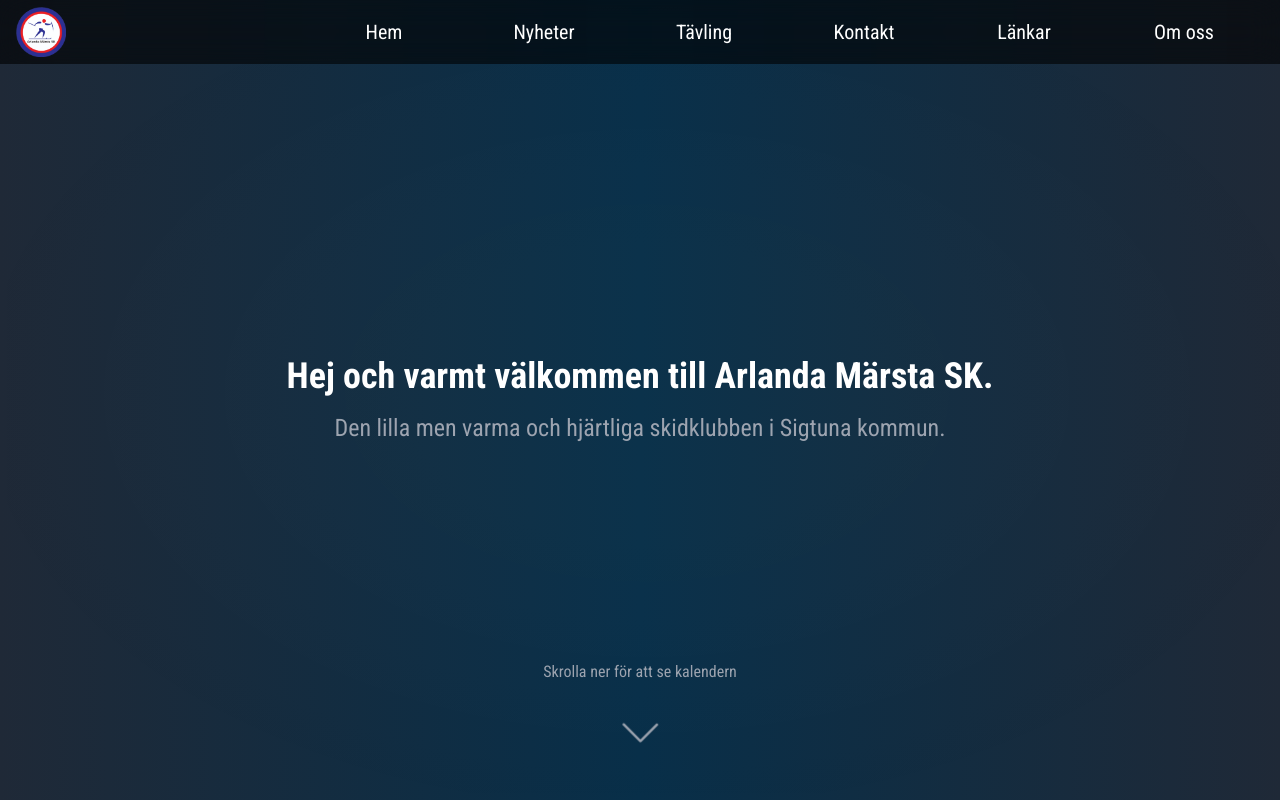
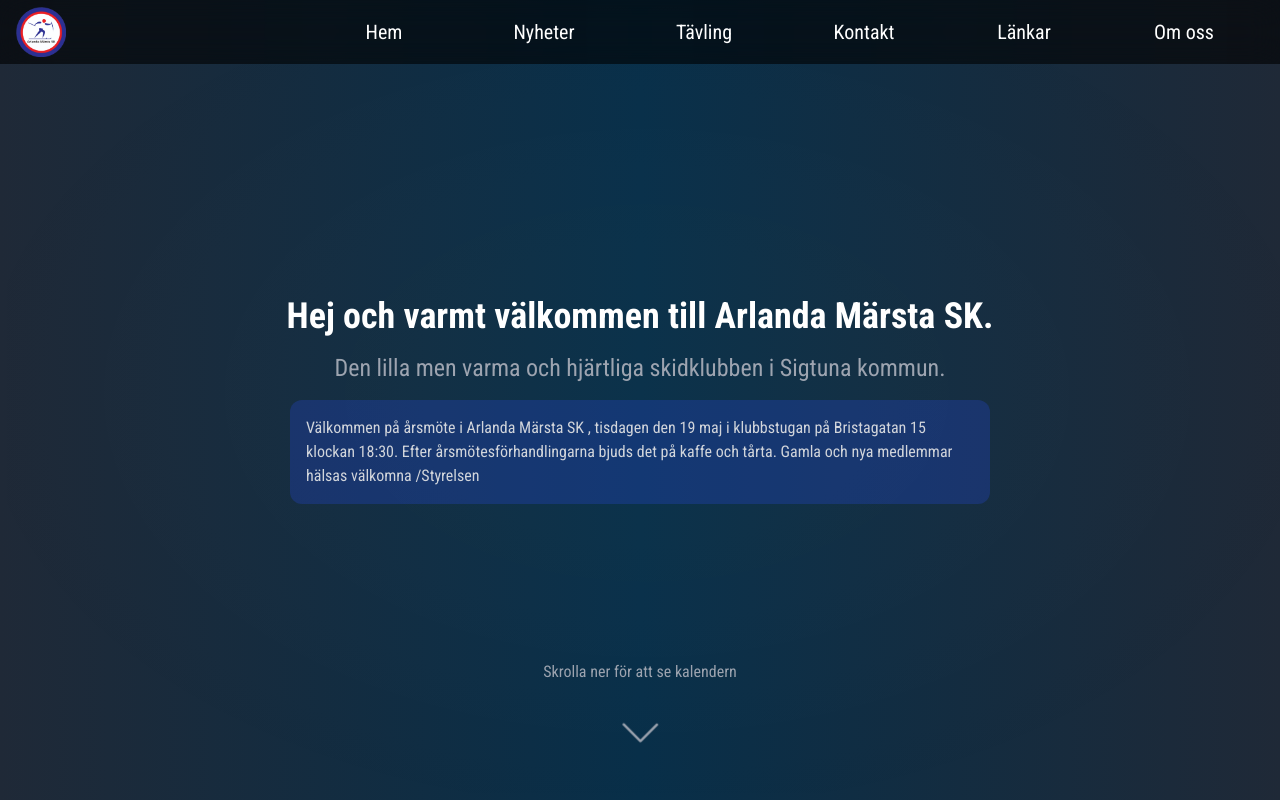
Before and after one commit to AdrianBrignoli/amsk, a Next.js app: page / in a window 1280 px wide. Built offline with nearby package versions, Linux system fonts and the light colour scheme.

Commit message:
styrelsemote

```diff
--- a/src/app/components/home/HomePage.tsx
+++ b/src/app/components/home/HomePage.tsx
@@ -1,9 +1,9 @@
-"use client";
+'use client';
 
-import WelcomeScreen from "./WelcomeScreen";
-import ContentSection from "./ContentSection";
-import Footer from "../shared/base-elements/Footer";
-import { PostsSection } from "./PostsSection";
+import WelcomeScreen from './WelcomeScreen';
+import ContentSection from './ContentSection';
+import Footer from '../shared/base-elements/Footer';
+import { PostsSection } from './PostsSection';
 
 export function HomePage() {
   return (
@@ -11,6 +11,14 @@
       <div className="h-screen snap-y snap-mandatory overflow-y-scroll">
         <div className="h-screen w-full snap-start overflow-hidden">
           <WelcomeScreen />
+          <div className="bg-blue-200 rounded-xl">
+            <p>
+              Välkommen på årsmöte i Arlanda Märsta SK , tisdagen den 19 maj i
+              klubbstugan på Bristagatan 15 klockan 18:30. Efter
+              årsmötesförhandlingarna bjuds det på kaffe och tårta. Gamla och
+              nya medlemmar hälsas välkomna /Styrelsen
+            </p>
+          </div>
         </div>
 
         <div className="h-screen w-full snap-start overflow-hidden">
--- a/src/app/components/home/WelcomeScreen.tsx
+++ b/src/app/components/home/WelcomeScreen.tsx
@@ -1,7 +1,8 @@
-"use client";
-import { SlArrowDown } from "react-icons/sl";
-import { motion, useScroll, useTransform } from "framer-motion";
-import { useState, useEffect } from "react";
+'use client';
+import { SlArrowDown } from 'react-icons/sl';
+import { motion, useScroll, useTransform } from 'framer-motion';
+import { useState, useEffect } from 'react';
+import { IoIosInformation } from 'react-icons/io';
 
 export default function WelcomeScreen() {
   const { scrollY } = useScroll();
@@ -15,13 +16,21 @@
   const scrollIndicatorOpacity = useTransform(scrollY, [0, 1], [1, 0]);
 
   return (
-    <div className="relative h-full flex items-center justify-center overflow-hidden">
+    <div className="relative h-full flex flex-col items-center justify-center overflow-hidden">
       <div className="text-center space-y-4 overflow-hidden">
         <h1 className="text-4xl font-bold">
           Hej och varmt välkommen till Arlanda Märsta SK.
         </h1>
         <p className="text-2xl text-gray-400">
           Den lilla men varma och hjärtliga skidklubben i Sigtuna kommun.
+        </p>
+      </div>
+      <div className="bg-blue-800 rounded-xl p-4 w-[700px] bg-opacity-40 text-gray-300 mt-4 flex">
+        <p>
+          Välkommen på årsmöte i Arlanda Märsta SK , tisdagen den 19 maj i
+          klubbstugan på Bristagatan 15 klockan 18:30. Efter
+          årsmötesförhandlingarna bjuds det på kaffe och tårta. Gamla och nya
+          medlemmar hälsas välkomna /Styrelsen
         </p>
       </div>
       <motion.div
```
